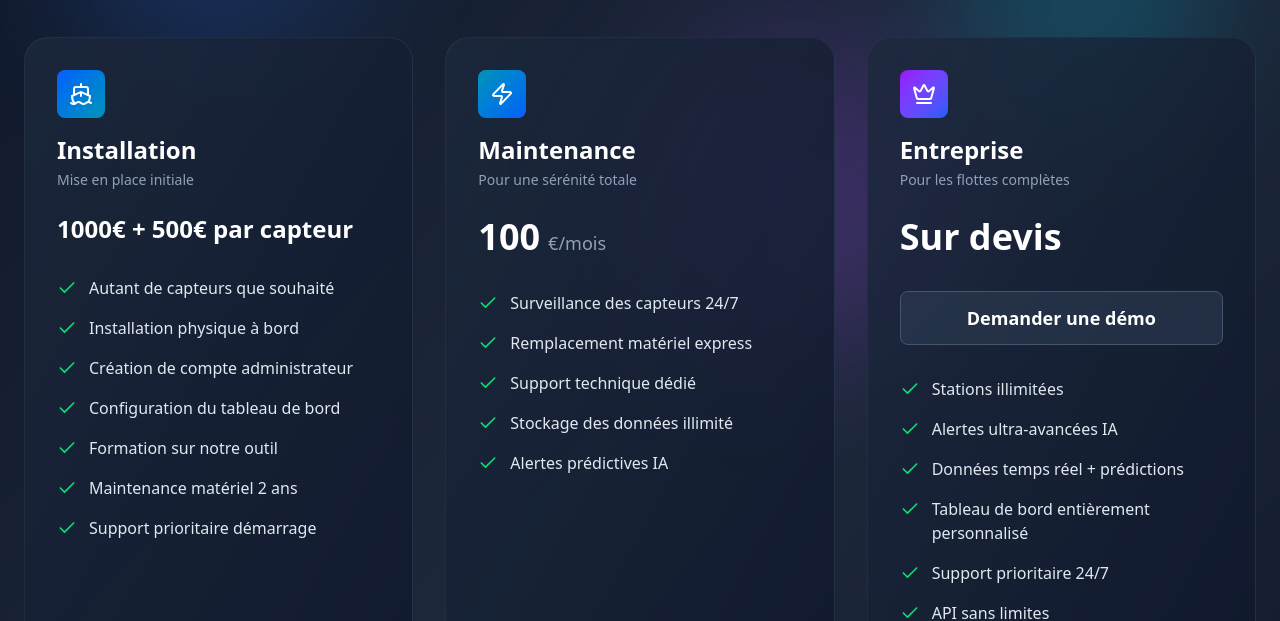
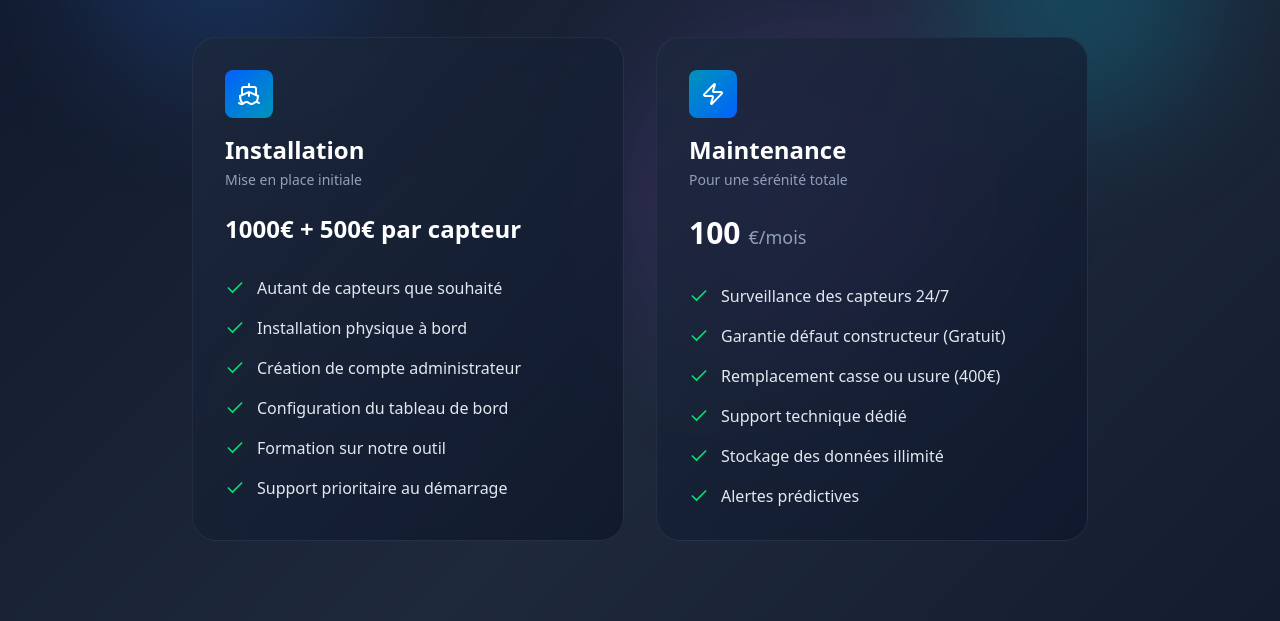
Before and after one commit to Walid-jsp/ship-air-guard, a Next.js app: page /pricing in a window 1280 px wide. Shown: the part 331-952 px from the top of the page. Built offline with nearby package versions, Linux system fonts and the light colour scheme; no server answers.

Commit message:
blablabal

```diff
--- a/app/page.tsx
+++ b/app/page.tsx
@@ -37,7 +37,7 @@ export default function Home() {
     },
     contact: {
       title: "Contactez-nous",
-      content: "Une question technique ou une demande de devis ?\n\nEmail : support@shipairguard.com\nTéléphone : +33 (0)4 91 00 20 26\nAdresse : Quai de la Joliette, 13002 Marseille."
+      content: "Email : support@shipairguard.com\nTéléphone : +33 (0)4 91 12 34 56\nAdresse : 3 Pl. Victor Hugo, 13331 Marseille"
     },
     privacy: {
       title: "Confidentialité",
--- a/app/pricing/page.tsx
+++ b/app/pricing/page.tsx
@@ -20,8 +20,7 @@ const plans = [
         { name: 'Création de compte administrateur', included: true },
         { name: 'Configuration du tableau de bord', included: true },
         { name: 'Formation sur notre outil', included: true },
-        { name: 'Maintenance matériel 2 ans', included: true },
-        { name: 'Support prioritaire démarrage', included: true },
+        { name: 'Support prioritaire au démarrage', included: true },
       ],
       cta: null, // "null" signifie qu'on n'affichera pas de bouton ici
       highlighted: false,
@@ -33,36 +32,18 @@ const plans = [
       price: '100',
       period: 'mois',
       icon: Zap,
-      features: [
+features: [
         { name: 'Surveillance des capteurs 24/7', included: true },
-        { name: 'Remplacement matériel express', included: true },
+        // On sépare en deux lignes pour être très clair sur le prix
+        { name: 'Garantie défaut constructeur (Gratuit)', included: true },
+        { name: 'Remplacement casse ou usure (400€)', included: true },
         { name: 'Support technique dédié', included: true },
         { name: 'Stockage des données illimité', included: true },
-        { name: 'Alertes prédictives IA', included: true },
+        { name: 'Alertes prédictives', included: true },
       ],
       cta: null,
       highlighted: false, // IMPORTANT : false enlève le fluo et la taille
       color: 'cyan',
-    },
-    {
-      name: 'Entreprise',
-      description: 'Pour les flottes complètes',
-      price: 'Sur devis',
-      period: '',
-      icon: Crown,
-      features: [
-        { name: 'Stations illimitées', included: true },
-        { name: 'Alertes ultra-avancées IA', included: true },
-        { name: 'Données temps réel + prédictions', included: true },
-        { name: 'Tableau de bord entièrement personnalisé', included: true },
-        { name: 'Support prioritaire 24/7', included: true },
-        { name: 'API sans limites', included: true },
-        { name: 'Rapports et analyses quotidiens', included: true },
-        { name: 'Gestionnaire de compte dédié', included: true },
-      ],
-      cta: 'Demander une démo',
-      highlighted: false,
-      color: 'purple',
     },
   ];
 
@@ -147,15 +128,17 @@ const plans = [
         </div>
 
         {/* PRICING CARDS */}
-        <div className="grid grid-cols-1 md:grid-cols-3 gap-8 mb-20">
+{/* On passe en 2 colonnes et on limite la largeur pour que ce soit centré */}
+        <div className="grid grid-cols-1 md:grid-cols-2 gap-8 mb-20 max-w-4xl mx-auto">
 {plans.map((plan, idx) => {
             const Icon = plan.icon;
             const bgColor = plan.color === 'blue' ? 'from-blue-600 to-cyan-600' :
                            plan.color === 'cyan' ? 'from-cyan-600 to-blue-600' :
                            'from-purple-600 to-blue-600';
 
-// On garde 2xl pour l'installation (texte long) et on réduit les autres à 4xl (au lieu de 5xl)
-            const priceSize = plan.name === 'Installation' ? 'text-2xl' : 'text-4xl';
+// On met tout le monde en 'text-2xl' ou '3xl' pour un équilibre parfait
+            // Ici je mets 3xl pour le 100€ (au lieu de 4xl) pour qu'il soit moins imposant
+            const priceSize = plan.name === 'Installation' ? 'text-2xl' : 'text-3xl';
 
             return (
               <div
```
